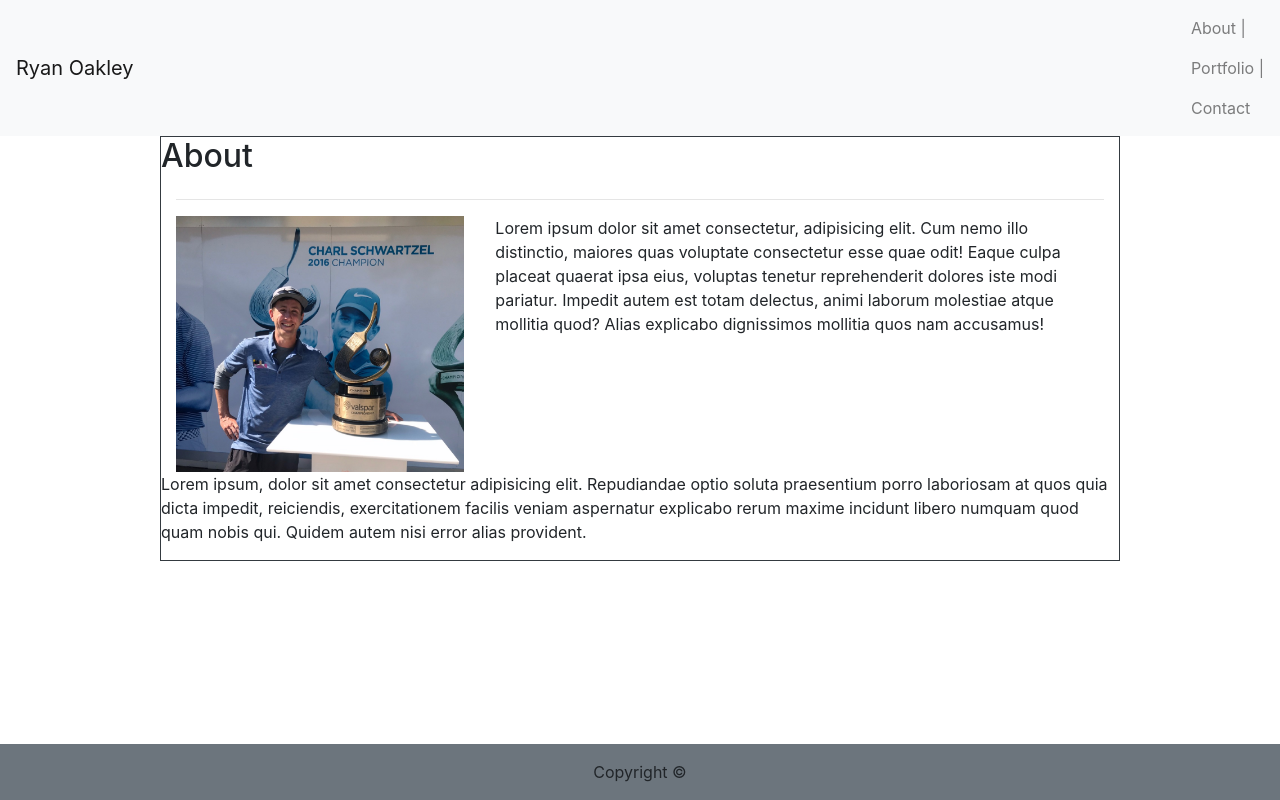
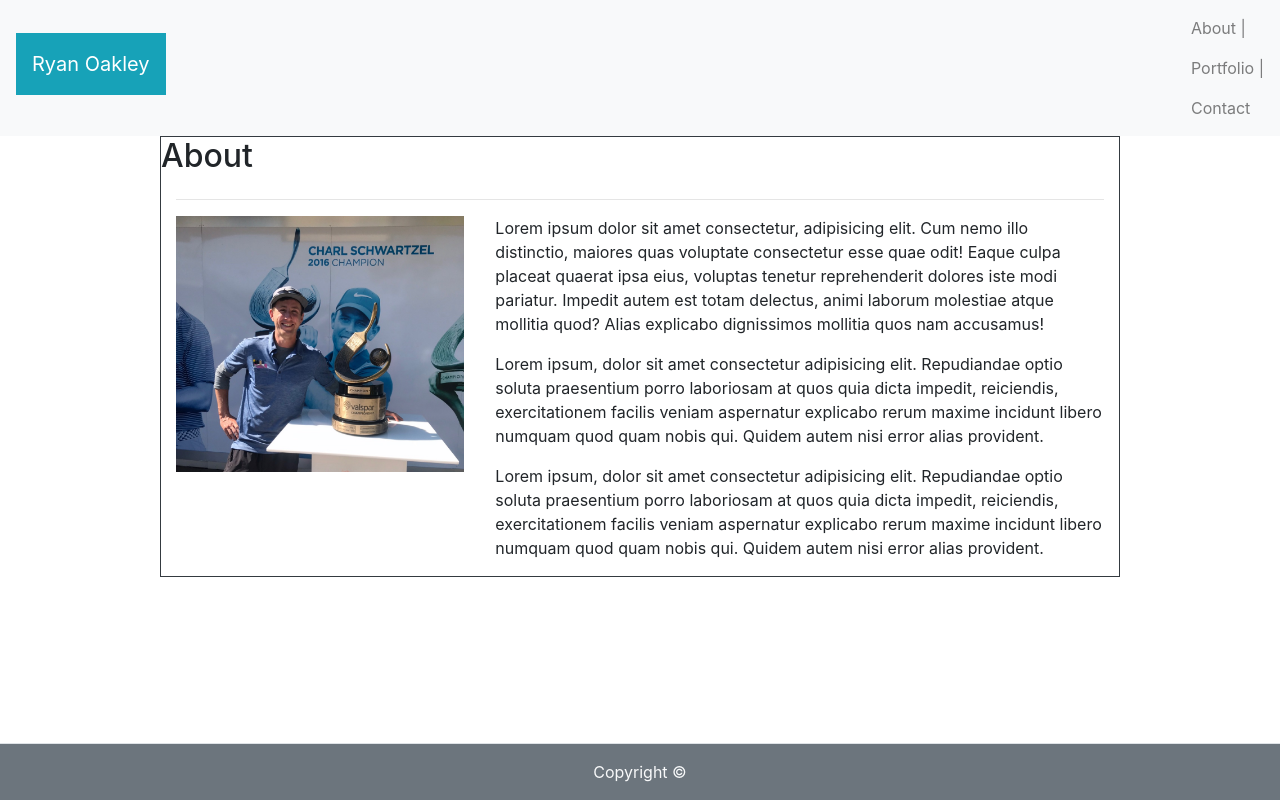
Before and after one commit to slayeroak/Bootstrap-Portfolio, a plain HTML site: page index.html in a window 1280 px wide. Drawn offline with nearby package versions, Linux system fonts and the light colour scheme.

Commit message:
added a p tag in header and style the background on all pages

```diff
--- a/index.html
+++ b/index.html
@@ -15,7 +15,9 @@
 
 
     <nav class="navbar navbar-light bg-light">
-        <a class="navbar-brand" href="index.html">Ryan Oakley</a>
+        <a class="navbar-brand" href="index.html">
+            <p class="p-3 mb-2 bg-info text-white">Ryan Oakley</p>
+        </a>
         <div class="navbar-nav">
             <a class="nav-item nav-link" href="index.html">About | </a>
             <a class="nav-item nav-link" href="portfolio.html">Portfolio | </a>
@@ -33,16 +35,15 @@
                 <img src="assets/images/valspar.jpg" class="img-fluid" style="width: 18rem;" alt="profile img">
             </div>
             <div class="col-md-8">
-                <p>Lorem ipsum dolor sit amet consectetur, adipisicing elit. Cum nemo illo distinctio, maiores quas voluptate consectetur esse quae odit! Eaque culpa placeat quaerat ipsa eius, voluptas tenetur reprehenderit dolores iste modi pariatur. Impedit autem est totam delectus, animi laborum molestiae atque mollitia quod? Alias explicabo dignissimos mollitia quos nam accusamus!</p>
-            </div>
-            <div>
-                <p>Lorem ipsum, dolor sit amet consectetur adipisicing elit. Repudiandae optio soluta praesentium porro laboriosam at quos quia dicta impedit, reiciendis, exercitationem facilis veniam aspernatur explicabo rerum maxime incidunt libero numquam quod quam nobis qui. Quidem autem nisi error alias provident.</p>
+                <p class="text-break">Lorem ipsum dolor sit amet consectetur, adipisicing elit. Cum nemo illo distinctio, maiores quas voluptate consectetur esse quae odit! Eaque culpa placeat quaerat ipsa eius, voluptas tenetur reprehenderit dolores iste modi pariatur. Impedit autem est totam delectus, animi laborum molestiae atque mollitia quod? Alias explicabo dignissimos mollitia quos nam accusamus!</p>
+                <p class="text-break">Lorem ipsum, dolor sit amet consectetur adipisicing elit. Repudiandae optio soluta praesentium porro laboriosam at quos quia dicta impedit, reiciendis, exercitationem facilis veniam aspernatur explicabo rerum maxime incidunt libero numquam quod quam nobis qui. Quidem autem nisi error alias provident.</p>
+                <p class="text-break">Lorem ipsum, dolor sit amet consectetur adipisicing elit. Repudiandae optio soluta praesentium porro laboriosam at quos quia dicta impedit, reiciendis, exercitationem facilis veniam aspernatur explicabo rerum maxime incidunt libero numquam quod quam nobis qui. Quidem autem nisi error alias provident.</p>
             </div>
         </div>
     </div>
 
-    <footer class="footer mt-auto py-3 bg-secondary fixed-bottom text-center">
-            <span>Copyright &copy;</span>
+    <footer class="footer mt-auto py-3 bg-secondary fixed-bottom text-center border-top">
+        <span class="text-light">Copyright &copy;</span>
     </footer>
 </body>
 </html>
```
Also changed, not shown: contact.html (+3 -1 lines), portfolio.html (+3 -1 lines).
